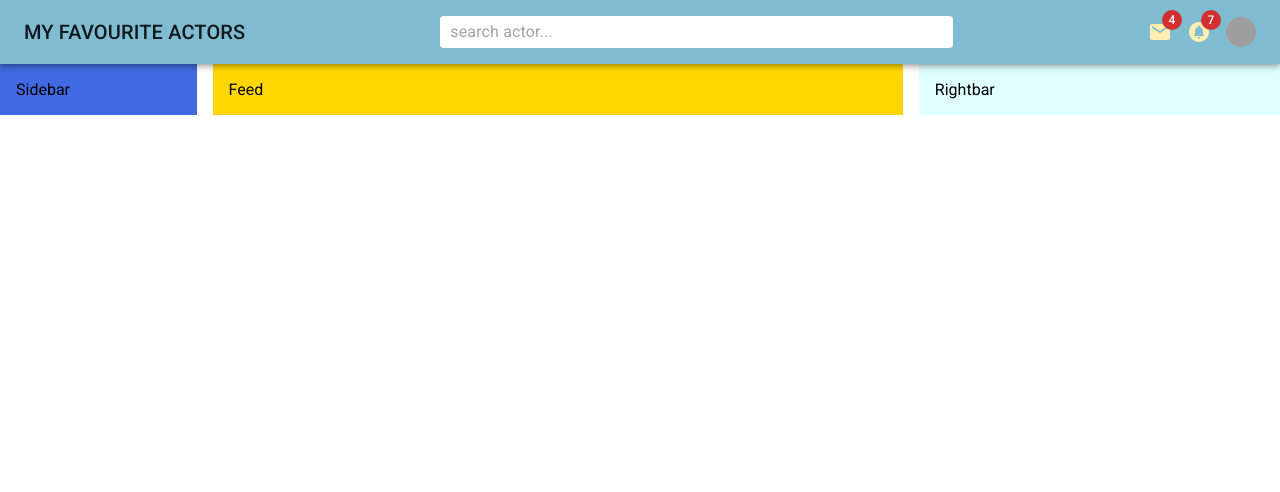
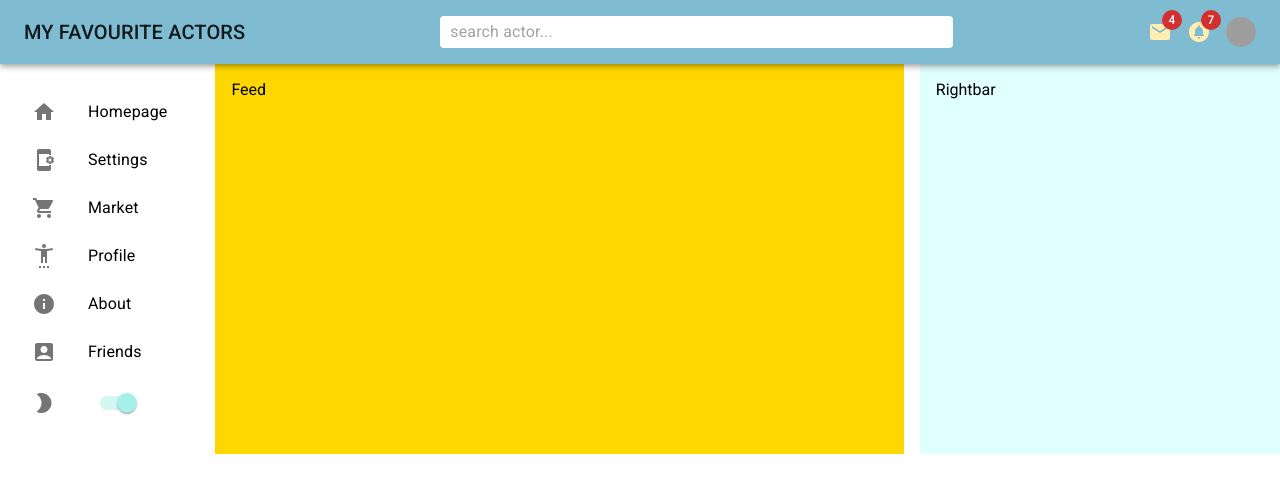
Before and after one commit to maroon796/actors-mui-web, a React (Create React App) app: page / in a window 1280 px wide. Shown: the top 492 px of the page. Built offline with nearby package versions, Linux system fonts and the light colour scheme; grey boxes are pictures that could not be loaded.

Commit message:
working with Sidebar and dark mode switch button

```diff
--- a/src/components/Sidebar.js
+++ b/src/components/Sidebar.js
@@ -1,9 +1,83 @@
-import { Box } from '@mui/material';
+import {
+  AccountBox,
+  AppSettingsAlt,
+  Home,
+  Info,
+  LocalGroceryStore,
+  ModeNight,
+  SettingsAccessibility,
+} from '@mui/icons-material';
+import {
+  Box,
+  List,
+  ListItem,
+  ListItemButton,
+  ListItemIcon,
+  ListItemText,
+  Switch,
+} from '@mui/material';
 
 const Sidebar = () => {
   return (
-    <Box bgcolor="royalblue" flex={1} p={2} sx={{ display: { xs: 'none', sm: 'block' } }}>
-      Sidebar
+    <Box flex={1} p={2} sx={{ display: { xs: 'none', sm: 'block' } }}>
+      <List>
+        <ListItem disablePadding>
+          <ListItemButton component="a" href="#home">
+            <ListItemIcon>
+              <Home />
+            </ListItemIcon>
+            <ListItemText primary="Homepage" />
+          </ListItemButton>
+        </ListItem>
+        <ListItem disablePadding>
+          <ListItemButton component="a" href="#settings">
+            <ListItemIcon>
+              <AppSettingsAlt />
+            </ListItemIcon>
+            <ListItemText primary="Settings" />
+          </ListItemButton>
+        </ListItem>
+        <ListItem disablePadding>
+          <ListItemButton component="a" href="#market">
+            <ListItemIcon>
+              <LocalGroceryStore />
+            </ListItemIcon>
+            <ListItemText primary="Market" />
+          </ListItemButton>
+        </ListItem>
+        <ListItem disablePadding>
+          <ListItemButton component="a" href="#profile">
+            <ListItemIcon>
+              <SettingsAccessibility />
+            </ListItemIcon>
+            <ListItemText primary="Profile" />
+          </ListItemButton>
+        </ListItem>
+        <ListItem disablePadding>
+          <ListItemButton component="a" href="#about">
+            <ListItemIcon>
+              <Info />
+            </ListItemIcon>
+            <ListItemText primary="About" />
+          </ListItemButton>
+        </ListItem>
+        <ListItem disablePadding>
+          <ListItemButton component="a" href="#friends">
+            <ListItemIcon>
+              <AccountBox />
+            </ListItemIcon>
+            <ListItemText primary="Friends" />
+          </ListItemButton>
+        </ListItem>
+        <ListItem disablePadding>
+          <ListItemButton component="a" href="#">
+            <ListItemIcon>
+              <ModeNight />
+            </ListItemIcon>
+            <Switch defaultChecked color="secondary" />
+          </ListItemButton>
+        </ListItem>
+      </List>
     </Box>
   );
 };
```
